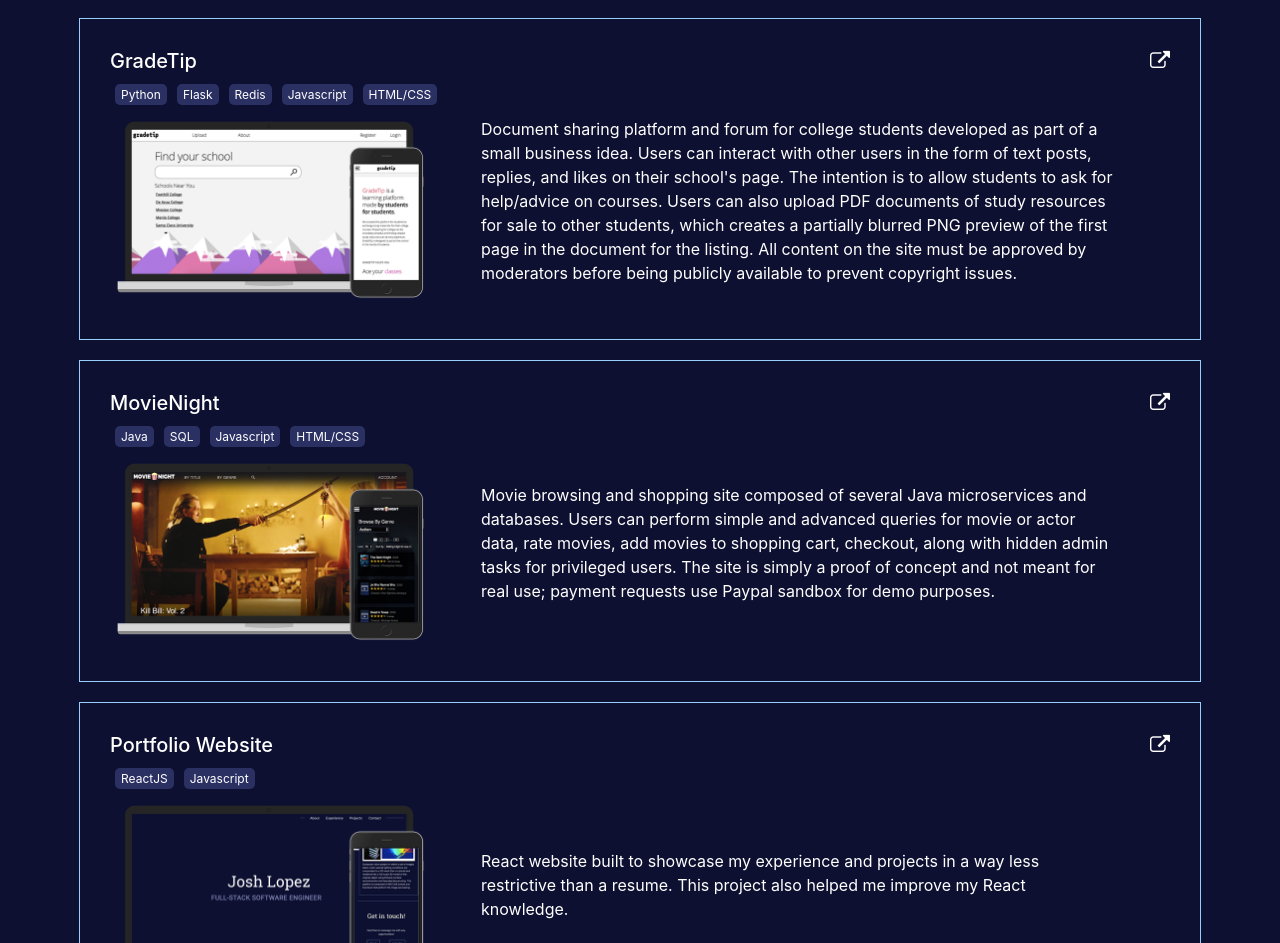
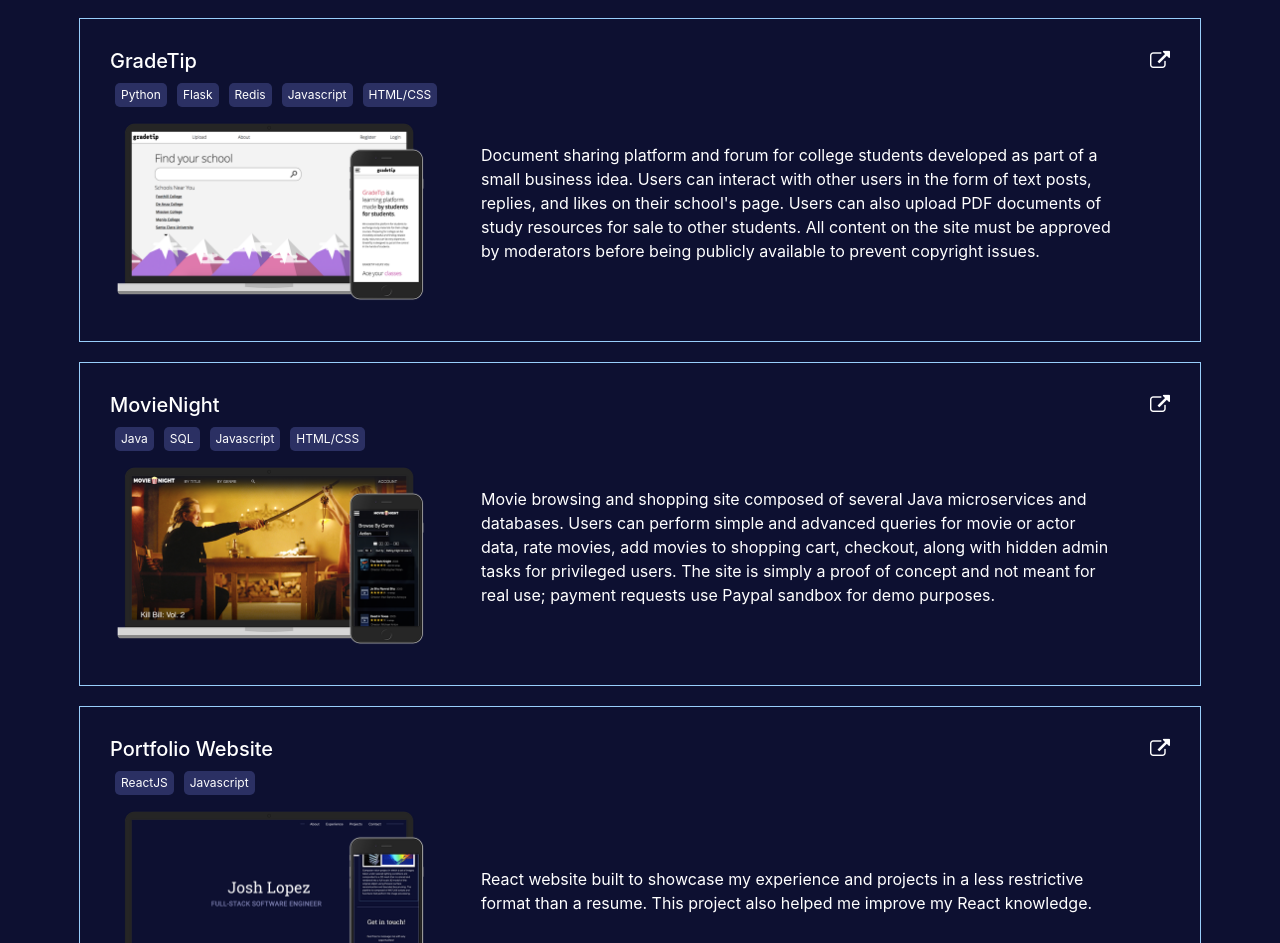
Before and after one commit to joshlopez97/portfolio-site, a React (Create React App) app: page / in a window 1280 px wide. Shown: the part 2249-3192 px from the top of the page. Built offline with nearby package versions, Linux system fonts and the light colour scheme.

Commit message:
Formatting fix

```diff
--- a/src/components/projects.css
+++ b/src/components/projects.css
@@ -20,14 +20,15 @@
   background: #98cefb12;
 }
 .project-header {
-  margin-bottom: 5px;
+  width: 100%;
 }
 .project-language {
   background: #6c74ca54;
   font-size: 9pt;
   padding: 3px 6px;
   border-radius: 5px;
-  margin: 0 5px;
+  margin: 0 5px 5px;
+  display: inline-block;
 }
 .external-link-icon-holder {
   display: inline-block;
--- a/src/components/projects.jsx
+++ b/src/components/projects.jsx
@@ -13,10 +13,8 @@ class Projects extends Component {
           "languages": ["Python", "Flask", "Redis", "Javascript", "HTML/CSS"],
           "summary": (<p>Document sharing platform and forum for college students developed as part of a small business
             idea. Users can interact with other users in the form of text posts, replies, and likes on their school's
-            page. The intention is to allow students to ask for help/advice on courses. Users can also upload PDF
-            documents of study resources for sale to other students, which creates a partially blurred PNG preview of
-            the first page in the document for the listing. All content on the site must be approved by moderators
-            before being publicly available to prevent copyright issues.</p>)
+            page. Users can also upload PDF documents of study resources for sale to other students. All content on the
+            site must be approved by moderators before being publicly available to prevent copyright issues.</p>)
         }}/>
         <Project info={{
           "title": "MovieNight",
@@ -33,7 +31,7 @@ class Projects extends Component {
           "link": "https://github.com/joshlopez97/portfolio-site",
           "path": "/portfolio.png",
           "languages": ["ReactJS", "Javascript"],
-          "summary": (<p>React website built to showcase my experience and projects in a way less restrictive than a
+          "summary": (<p>React website built to showcase my experience and projects in a less restrictive format than a
           resume. This project also helped me improve my React knowledge.</p>)
         }}/>
         <Project info={{
```
